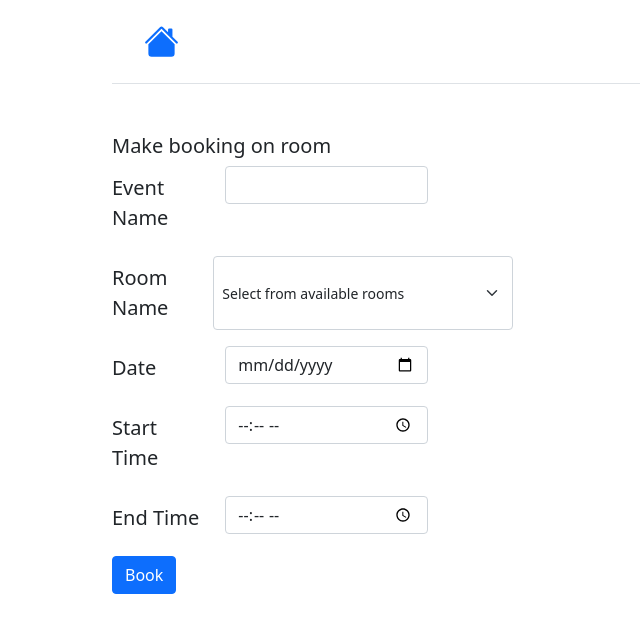
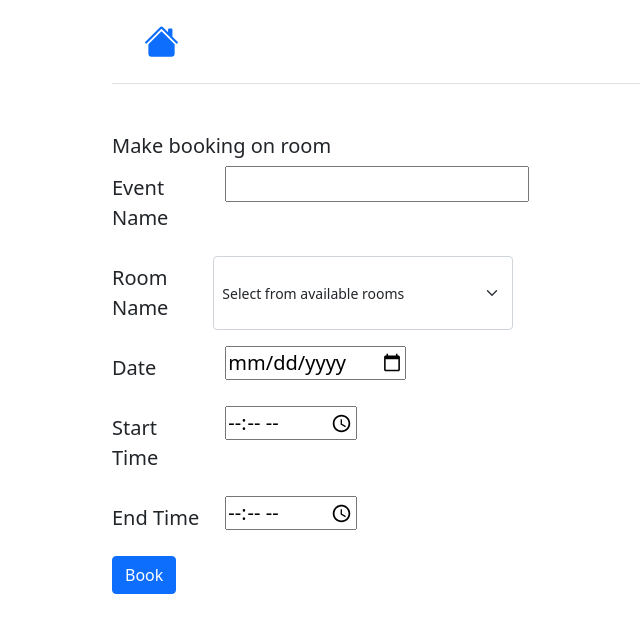
Before and after one commit to cmmasaba/booking, a FastAPI app: template templates/book-room.html in a window 1280 px wide. Shown: the top 633 px of the page, without its empty margins (188-828 px from the left). Run offline with FastAPI, Linux system fonts and the light colour scheme; the template is opened without the code that fills it: most values are stand-ins (such as "Sample title", 1, 10 or a date in 2020).

Commit message:
Adjustments to the UI

```diff
--- a/templates/book-room.html
+++ b/templates/book-room.html
@@ -31,7 +31,7 @@
                     <div class="row mb-3">
                         <label for="eventName" class="col-sm-2 col-form-label">Event Name</label>
                         <div class="col-sm-4">
-                          <input type="text" class="form-control" id="eventName" name="eventName" required>
+                          <input type="text" id="eventName" name="eventName" required>
                         </div>
                     </div>
                     <div class="row mb-3">
@@ -46,19 +46,19 @@
                     <div class="row mb-3">
                         <label for="bookingDate" class="col-sm-2 col-form-label">Date</label>
                         <div class="col-sm-4">
-                          <input type="date" min="{{ min_date }}" class="form-control" id="bookingDate" name="bookingDate" required>
+                          <input type="date" min="{{ min_date }}" id="bookingDate" name="bookingDate" required>
                         </div>
                     </div>
                     <div class="row mb-3">
                         <label for="bookingStartTime" class="col-sm-2 col-form-label">Start Time</label>
                         <div class="col-sm-4">
-                          <input type="time" min="{{ min_time }}" class="form-control" id="bookingStartTime" name="bookingStartTime" required>
+                          <input type="time" min="07:00" max="23:00" id="bookingStartTime" name="bookingStartTime" required>
                         </div>
                     </div>
                     <div class="row mb-3">
                         <label for="bookingEndTime" class="col-sm-2 col-form-label">End Time</label>
                         <div class="col-sm-4">
-                          <input type="time" min="{{ min_time }}" class="form-control" id="bookingEndTime" name="bookingEndTime" required>
+                          <input type="time" min="07:00" max="23:00" id="bookingEndTime" name="bookingEndTime" required>
                         </div>
                     </div>
                     <div class="col-12" style="margin: 0 auto;">
```
